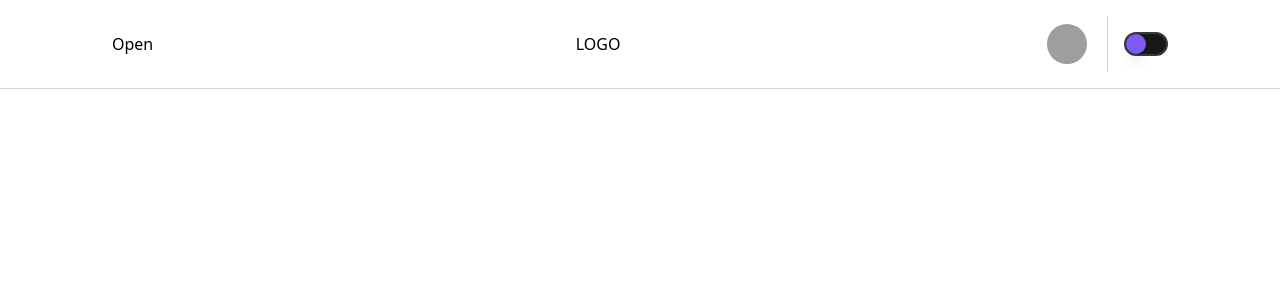
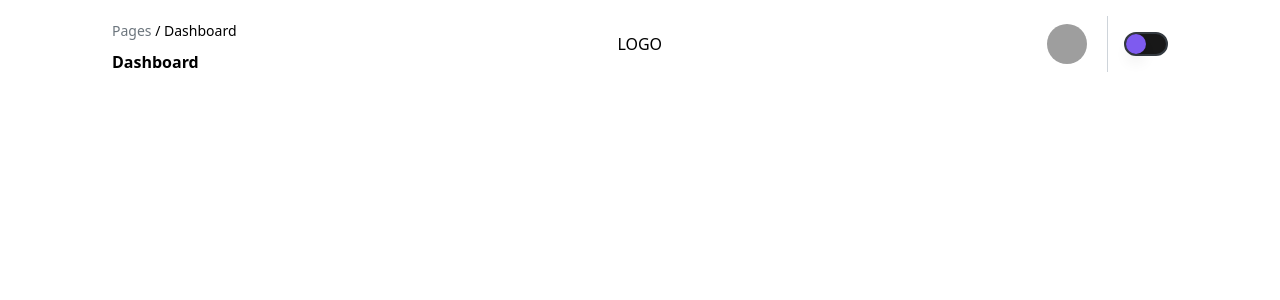
Before and after one commit to Luizrtr/redrum, a Next.js app: page / in a window 1280 px wide. Shown: the top 300 px of the page. Built offline with nearby package versions, Linux system fonts and the light colour scheme; grey boxes are pictures that could not be loaded.

Commit message:
h2 - component

```diff
--- a/src/components/Page/index.tsx
+++ b/src/components/Page/index.tsx
@@ -12,17 +12,11 @@
   MenubarShortcut,
   MenubarTrigger,
 } from "@/components/ui/menubar";
-import {
-  Sheet,
-  SheetContent,
-  SheetDescription,
-  SheetHeader,
-  SheetTitle,
-  SheetTrigger,
-} from "@/components/ui/sheet";
 import { Avatar, AvatarFallback, AvatarImage } from "@/components/ui/avatar";
 import { Switch } from "@/components/ui/switch";
 import { Separator } from "../ui/separator";
+import { Label } from "../ui/label";
+import { H2 } from "../Text/h2";
 
 const Page: NextPage = () => {
   const { theme, setTheme } = useTheme();
@@ -38,20 +32,15 @@
     }
   };
   return (
-    <div className="border-b dark:border-gray-700 border-gray-400">
+    <div className="">
       <div className="container mx-auto flex justify-between py-4 items-center">
-        <Sheet key="left">
-          <SheetTrigger>Open</SheetTrigger>
-          <SheetContent side="left">
-            <SheetHeader>
-              <SheetTitle>Are you absolutely sure?</SheetTitle>
-              <SheetDescription>
-                This action cannot be undone. This will permanently delete your
-                account and remove your data from our servers.
-              </SheetDescription>
-            </SheetHeader>
-          </SheetContent>
-        </Sheet>
+        <div className="flex flex-col gap-3">
+          <div>
+            <Label className="text-gray-600">Pages </Label>
+            <Label>/ Dashboard </Label>
+          </div>
+          <H2 className="font-bold">Dashboard</H2>
+        </div>
         <div>LOGO</div>
         <div className="flex gap-4 h-14 justify-center items-center">
           <Menubar>
--- /dev/null
+++ b/src/components/Text/h2.tsx
@@ -0,0 +1,25 @@
+"use client";
+
+import * as React from "react";
+import * as LabelPrimitive from "@radix-ui/react-label";
+import { cva, type VariantProps } from "class-variance-authority";
+import { cn } from "@/lib/utils";
+
+const labelVariants = cva(
+  "text-md font-medium leading-none peer-disabled:cursor-not-allowed peer-disabled:opacity-70"
+);
+
+const H2 = React.forwardRef<
+  React.ElementRef<typeof LabelPrimitive.Root>,
+  React.ComponentPropsWithoutRef<typeof LabelPrimitive.Root> &
+    VariantProps<typeof labelVariants>
+>(({ className, ...props }, ref) => (
+  <LabelPrimitive.Root
+    ref={ref}
+    className={cn(labelVariants(), className)}
+    {...props}
+  />
+));
+H2.displayName = LabelPrimitive.Root.displayName;
+
+export { H2 };
```
